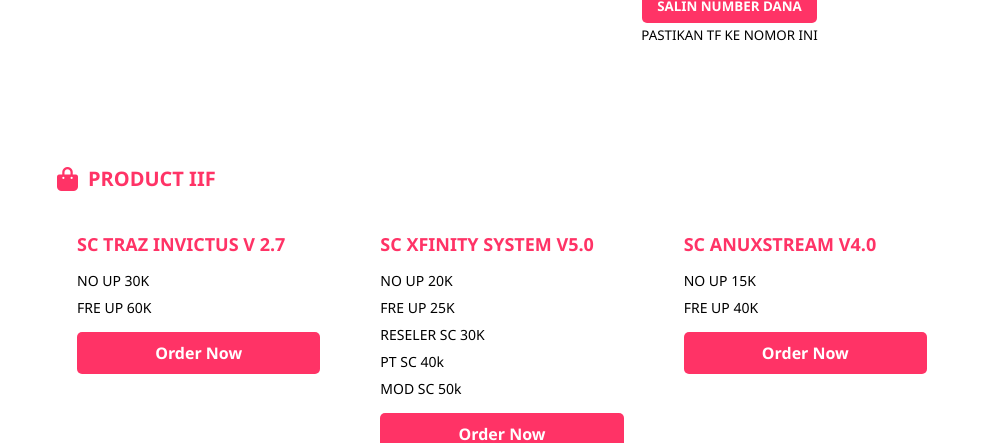
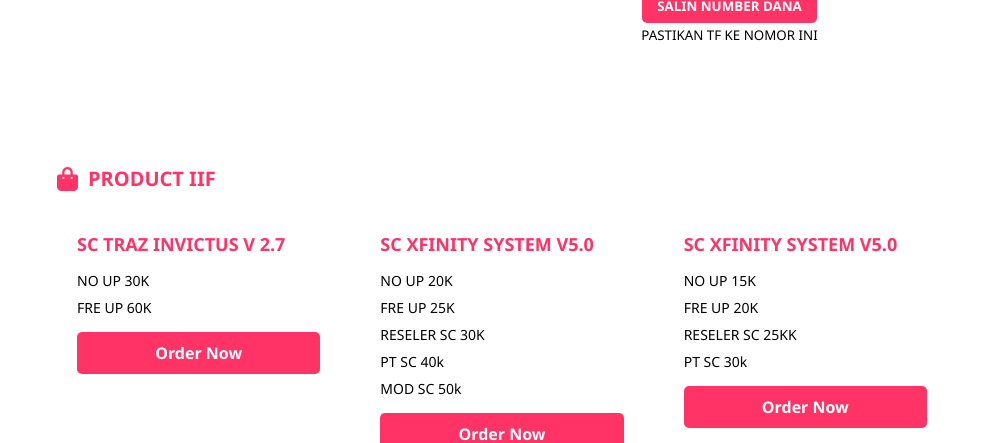
Before and after one commit to iif87/web.-paymentiif, a plain HTML site: page index.html in a window 1280 px wide. Shown: the part 519-962 px from the top of the page, without its empty margins (138-1141 px from the left). Drawn offline with Linux system fonts and the light colour scheme.

Commit message:
Update index.html

```diff
--- a/index.html
+++ b/index.html
@@ -484,6 +484,26 @@
                     <a href="https://t.me/iiframijud1" class="order-btn">Order Now</a>
                 </div>
 
+
+               <div class="product-card">
+                    <h3>SC XFINITY SYSTEM V5.0</h3>
+                    <div class="product-price">
+                        <div class="price-item">
+                            <span>NO UP 15K</span>
+                        </div>
+                        <div class="price-item">
+                            <span>FRE UP 20K</span>
+                        </div>
+                        <div class="price-item">
+                            <span>RESELER SC 25KK</span>
+                        </div>
+                        <div class="price-item">
+                            <span>PT SC 30k</span>
+                        </div>
+                    </div>
+                    <a href="https://t.me/iiframijud1" class="order-btn">Order Now</a>
+                </div>
+
                 <div class="product-card">
                     <h3>SC ANUXSTREAM V4.0</h3>
                     <div class="product-price">
@@ -496,6 +516,7 @@
                     </div>
                     <a href="https://t.me/iiframijud1" class="order-btn">Order Now</a>
                 </div>
+
 
                 <div class="product-card">
                     <h3>SC AXZX V2.0</h3>
```
